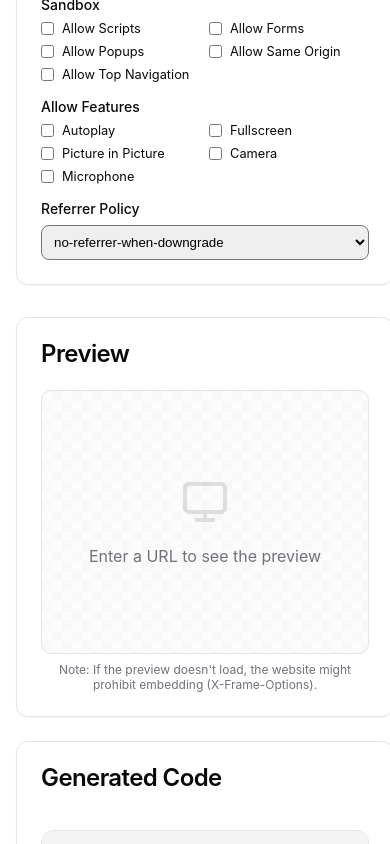
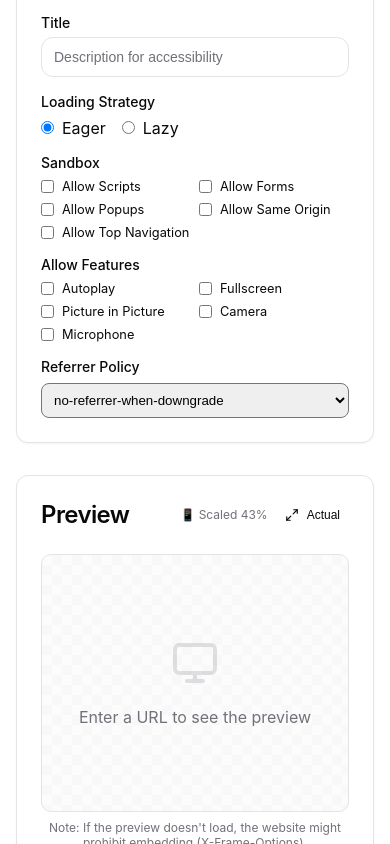
Before and after one commit to zensife/iframe_generator, a Next.js app: page / in a window 390 px wide. Shown: the part 1156-2000 px from the top of the page. Built offline with nearby package versions, Linux system fonts and the light colour scheme.

Commit message:
feat: Add project planning and keyword research data, and update UI styling for code blocks, cards, and the main page.

```diff
--- a/src/app/page.module.css
+++ b/src/app/page.module.css
@@ -37,6 +37,13 @@
   width: 100%;
 }
 
+/* Mobile: Force grid columns to shrink below content size */
+@media (max-width: 1023px) {
+  .grid {
+    grid-template-columns: minmax(0, 1fr);
+  }
+}
+
 @media (min-width: 1024px) {
   .grid {
     grid-template-columns: 350px 1fr;
@@ -67,12 +74,27 @@
 .row {
   display: flex;
   gap: 1rem;
+  flex-wrap: wrap;
+}
+
+@media (max-width: 640px) {
+  .row {
+    flex-direction: column;
+  }
 }
 
 .previewContainer {
   display: flex;
   flex-direction: column;
   gap: 1.5rem;
+}
+
+/* Mobile: Constrain preview container to viewport */
+@media (max-width: 1023px) {
+  .previewContainer {
+    min-width: 0;
+    max-width: 100%;
+  }
 }
 
 .previewCard {
@@ -107,6 +129,14 @@
   /* Add padding so iframe doesn't touch edges */
 }
 
+/* Mobile: Enable internal scrolling, reduce padding */
+@media (max-width: 1023px) {
+  .previewFrame {
+    min-width: 0;
+    padding: 1rem;
+  }
+}
+
 .iframeWrapper {
   transition: all 0.3s ease;
   box-shadow: 0 10px 15px -3px rgba(0, 0, 0, 0.1);
--- a/src/app/page.tsx
+++ b/src/app/page.tsx
@@ -1,12 +1,12 @@
 'use client';
 
-import React, { useState, useEffect } from 'react';
+import React, { useState, useEffect, useRef } from 'react';
 import styles from './page.module.css';
 import { Card, CardContent, CardHeader, CardTitle } from '@/components/ui/Card';
 import { Input } from '@/components/ui/Input';
 import { Button } from '@/components/ui/Button';
 import { CodeBlock } from '@/components/ui/CodeBlock';
-import { Settings, Smartphone, Monitor } from 'lucide-react';
+import { Settings, Smartphone, Monitor, Maximize2, Minimize2 } from 'lucide-react';
 
 export default function Home() {
   const [url, setUrl] = useState('');
@@ -27,6 +27,11 @@ export default function Home() {
   const [allow, setAllow] = useState<string[]>([]);
 
   const [generatedCode, setGeneratedCode] = useState('');
+
+  // Mobile preview scaling
+  const [useScaledPreview, setUseScaledPreview] = useState(true);
+  const previewContainerRef = useRef<HTMLDivElement>(null);
+  const [scaleFactor, setScaleFactor] = useState(1);
 
   const sandboxOptions = [
     { value: 'allow-scripts', label: 'Allow Scripts' },
@@ -164,6 +169,29 @@ export default function Home() {
       setUrlError('');
     }
   };
+
+  // Calculate scale factor for mobile preview
+  useEffect(() => {
+    const calculateScale = () => {
+      if (!previewContainerRef.current || typeof window === 'undefined') return;
+
+      const containerWidth = previewContainerRef.current.offsetWidth;
+      const iframeWidth = widthUnit === 'px' ? parseFloat(width) : (containerWidth * parseFloat(width) / 100);
+
+      // Only scale on mobile and when iframe is wider than container
+      const isMobile = window.innerWidth < 1024;
+      if (isMobile && iframeWidth > containerWidth - 100) { // -100 for padding
+        const scale = Math.max(0.2, Math.min(1, (containerWidth - 100) / iframeWidth));
+        setScaleFactor(scale);
+      } else {
+        setScaleFactor(1);
+      }
+    };
+
+    calculateScale();
+    window.addEventListener('resize', calculateScale);
+    return () => window.removeEventListener('resize', calculateScale);
+  }, [width, widthUnit, height, heightUnit]);
 
   return (
     <main className={styles.main}>
@@ -377,21 +405,53 @@ export default function Home() {
         </div>
 
         {/* Preview & Code Section */}
-        <div className={styles.previewContainer}>
+        <div className={styles.previewContainer} ref={previewContainerRef}>
           <Card className={`glass-card ${styles.previewCard}`}>
             <CardHeader>
+              <div style={{ display: 'flex', justifyContent: 'space-between', alignItems: 'center' }}>
                 <CardTitle>Preview</CardTitle>
+                {scaleFactor < 1 && (
+                  <div style={{ display: 'flex', gap: '0.5rem', alignItems: 'center' }}>
+                    <span style={{ fontSize: '0.75rem', color: 'hsl(var(--muted-foreground))' }}>
+                      📱 {useScaledPreview ? `Scaled ${Math.round(scaleFactor * 100)}%` : 'Actual Size'}
+                    </span>
+                    <Button
+                      size="sm"
+                      variant="ghost"
+                      onClick={() => setUseScaledPreview(!useScaledPreview)}
+                      style={{ fontSize: '0.75rem', padding: '0.25rem 0.5rem', height: 'auto' }}
+                    >
+                      {useScaledPreview ? <Maximize2 size={14} /> : <Minimize2 size={14} />}
+                      {useScaledPreview ? ' Actual' : ' Scale'}
+                    </Button>
+                  </div>
+                )}
+              </div>
             </CardHeader>
             <CardContent style={{ flex: 1, display: 'flex', flexDirection: 'column' }}>
               <div className={styles.previewFrame}>
                 {url ? (
                   <div
+                    style={{
+                      width: useScaledPreview && scaleFactor < 1
+                        ? `${(widthUnit === 'px' ? parseFloat(width) : 600) * scaleFactor}px`
+                        : (widthUnit === 'px' ? `${width}px` : `${width}%`),
+                      height: useScaledPreview && scaleFactor < 1
+                        ? `${(heightUnit === 'px' ? parseFloat(height) : 400) * scaleFactor}px`
+                        : (heightUnit === 'px' ? `${height}px` : `${height}%`),
+                      margin: '0 auto', // Center the preview
+                      position: 'relative',
+                    }}
+                  >
+                    <div
                       className={styles.iframeWrapper}
                       style={{
                         width: widthUnit === 'px' ? `${width}px` : `${width}%`,
                         height: heightUnit === 'px' ? `${height}px` : `${height}%`,
-                      // Removed maxWidth/maxHeight/overflow to allow true-size preview on the canvas
                         backgroundColor: 'white',
+                        transform: useScaledPreview && scaleFactor < 1 ? `scale(${scaleFactor})` : 'none',
+                        transformOrigin: 'top left',
+                        transition: 'transform 0.3s ease',
                       }}
                     >
                       <iframe
@@ -400,13 +460,8 @@ export default function Home() {
                         height="100%"
                         style={{ border: border === '0' ? 'none' : border, overflow: 'hidden', display: 'block' }}
                         scrolling={scrolling}
-                    // Note: Sandbox might break preview for some sites, but we apply it to show effect if possible.
-                    // However, for a generator preview, it's often safer NOT to sandbox the preview itself to avoid breaking the tool UI,
-                    // or apply a minimal set. Let's apply it but be aware.
-                    // Actually, applying sandbox to the preview might block the content if 'allow-scripts' etc are missing.
-                    // For now, we will NOT apply sandbox to the preview iframe to ensure the user can see the content,
-                    // but the generated code WILL have it.
                       />
+                    </div>
                   </div>
                 ) : (
                   <div className={styles.emptyState}>
@@ -431,6 +486,6 @@ export default function Home() {
           </Card>
         </div>
       </div>
-    </main>
+    </main >
   );
 }
--- a/src/components/ui/Card.module.css
+++ b/src/components/ui/Card.module.css
@@ -4,6 +4,13 @@
     background-color: hsl(var(--card));
     color: hsl(var(--card-foreground));
     box-shadow: 0 1px 2px 0 rgba(0, 0, 0, 0.05);
+}
+
+@media (max-width: 1023px) {
+    .card {
+        min-width: 0;
+        max-width: 100%;
+    }
 }
 
 .header {
@@ -24,3 +31,9 @@
     padding: 1.5rem;
     padding-top: 0;
 }
+
+@media (max-width: 1023px) {
+    .content {
+        min-width: 0;
+    }
+}
--- a/src/components/ui/CodeBlock.module.css
+++ b/src/components/ui/CodeBlock.module.css
@@ -4,6 +4,8 @@
     background-color: hsl(var(--muted) / 0.5);
     overflow: hidden;
     margin-top: 1rem;
+    max-width: 100%;
+    /* Ensure code block never overflows parent */
 }
 
 .header {
```
Lines whose indentation alone changed are shown as unchanged.
